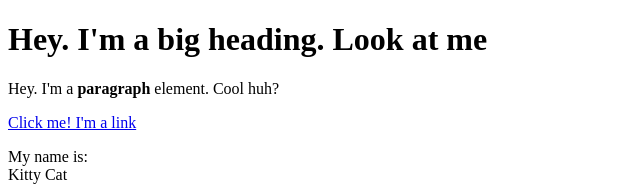
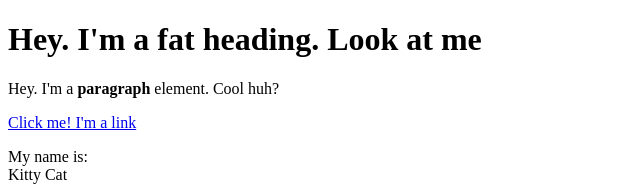
Before and after one commit to pascaleduardmihai/cartoon-hero, a plain HTML site: page test.html in a window 1280 px wide. Shown: the top 186 px of the page, without its empty margins (0-640 px from the left). Drawn offline with Linux system fonts and the light colour scheme.

Commit message:
Update test.html

```diff
--- a/test.html
+++ b/test.html
@@ -4,7 +4,7 @@
         <title>Test page</title>
     </head>
     <body>
-        <h1>Hey. I'm a big heading. Look at me</h1>
+        <h1>Hey. I'm a fat heading. Look at me</h1>
         <p>Hey. I'm a <b>paragraph</b> element. Cool huh?</p>
         <a href="https://google.com" target="_blank" title="Let's go to google">Click me! I'm a link</a>
         <p>My name is:<br>Kitty Cat</p>
```
